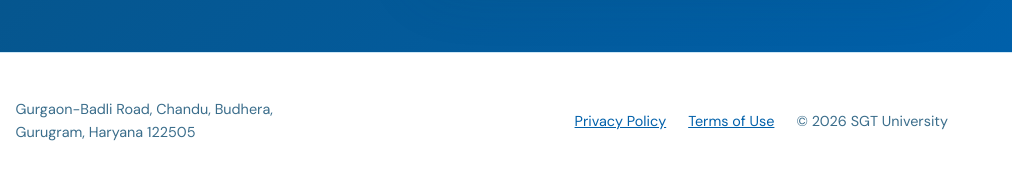
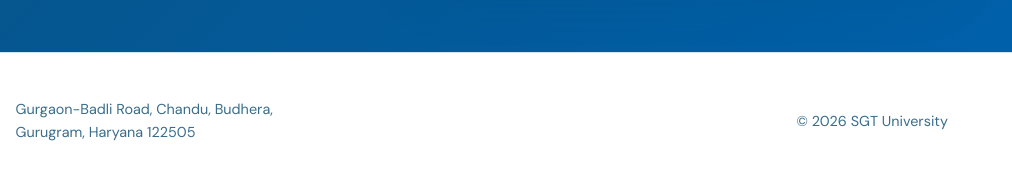
Before and after one commit to sahildmarketing/sgt-admissions-lp-approved, a plain HTML site: page index.html in a window 1280 px wide. Shown: the part 10423-10610 px from the top of the page, 268-1280 px from the left. Drawn offline with Linux system fonts and the light colour scheme.

Commit message:
Comment out footer legal links
Comment out links to privacy policy and terms of use.

```diff
--- a/index.html
+++ b/index.html
@@ -1001,8 +1001,8 @@
       </div>
       <div class="footer__legal">
         <!-- These pages must exist on the live domain -->
-        <a href="privacy-policy.html">Privacy Policy</a>
-        <a href="terms-of-use.html">Terms of Use</a>
+        <!-- <a href="privacy-policy.html">Privacy Policy</a>
+        <a href="terms-of-use.html">Terms of Use</a> -->
         <span>&copy; 2026 SGT University</span>
       </div>
     </div>
```
